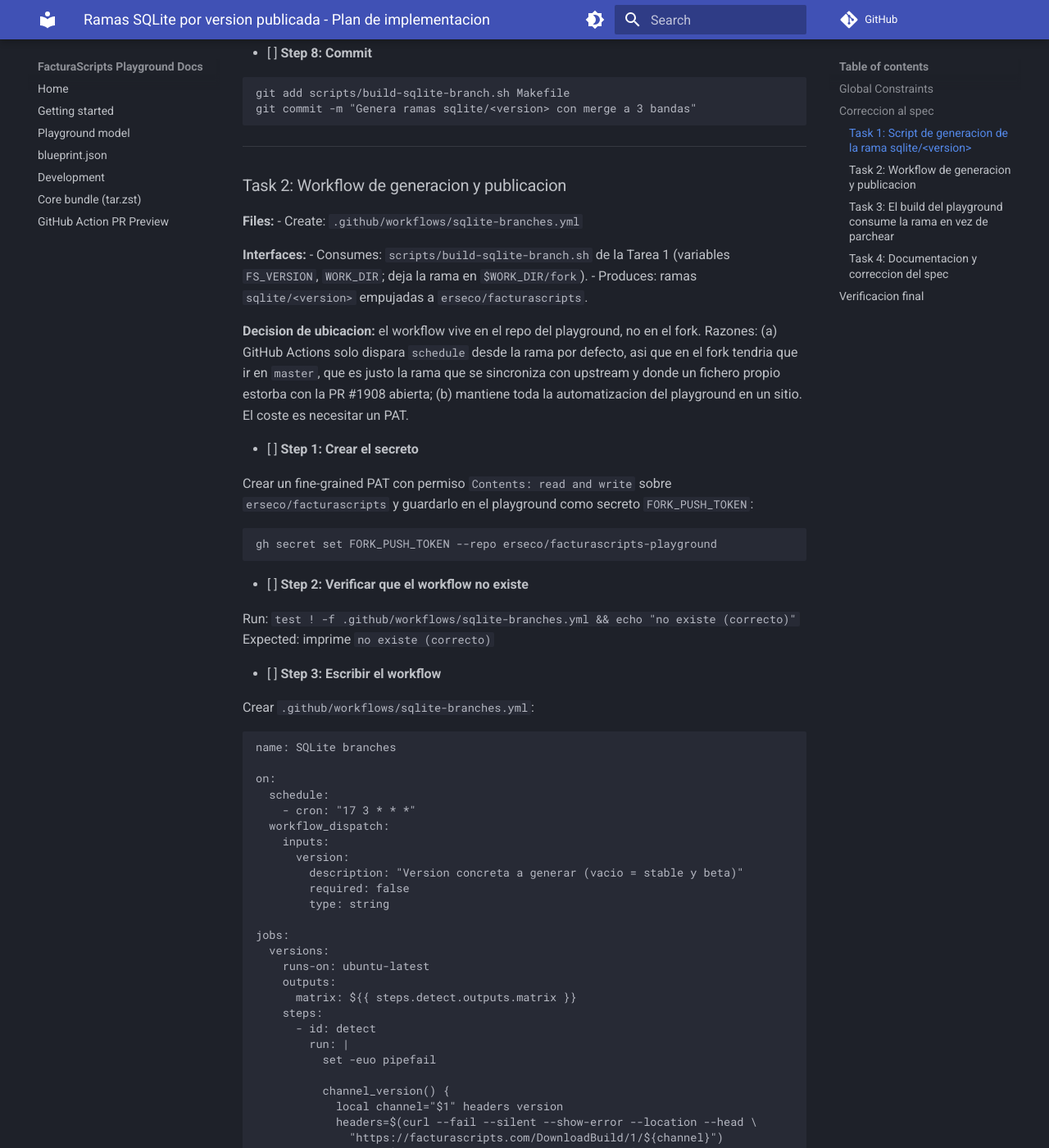
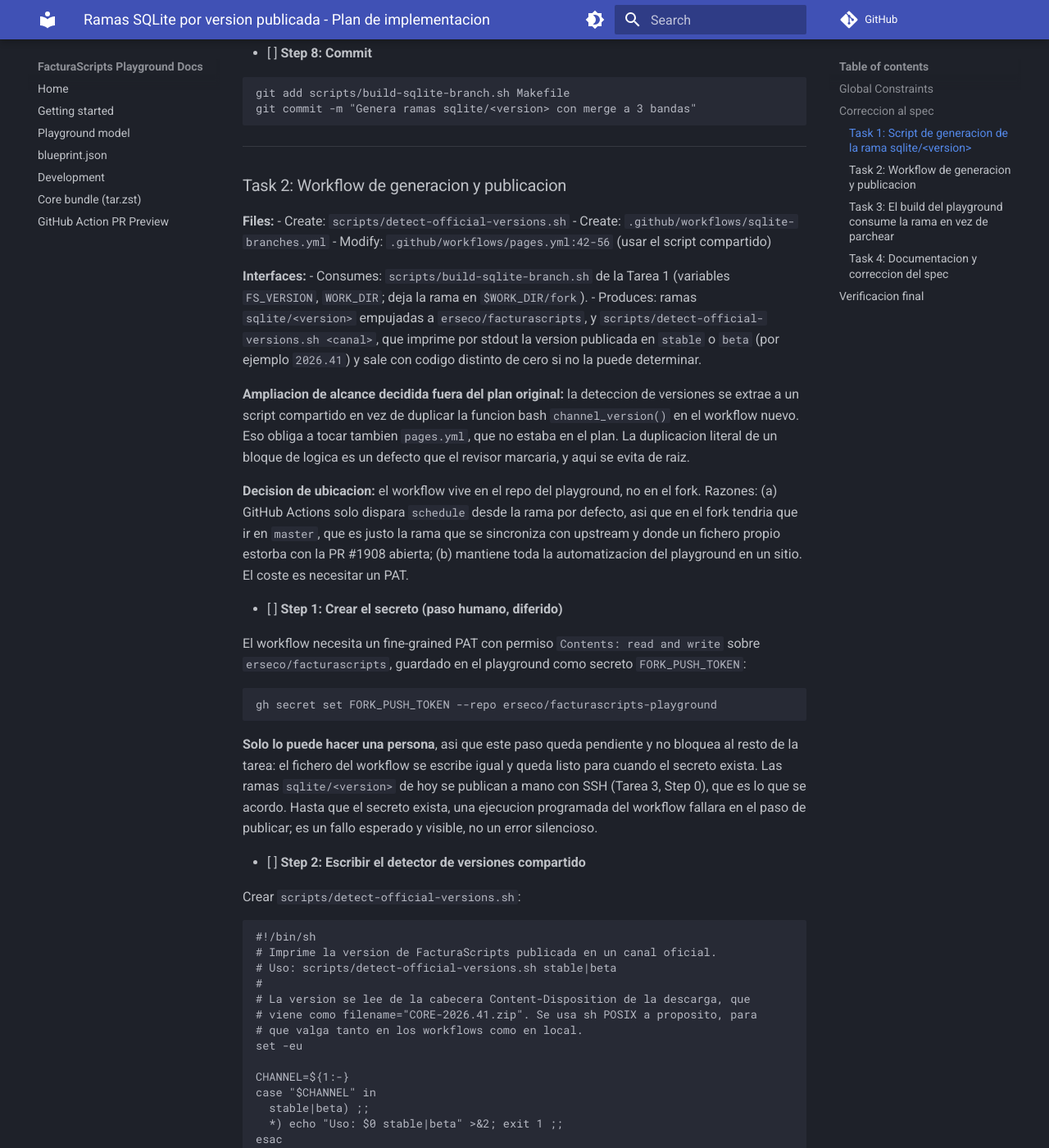
Before and after one commit to erseco/facturascripts-playground, an MkDocs documentation site: the page built from docs/superpowers/plans/2026-07-31-sqlite-version-branches.md, in a window 1280 px wide and 1400 px high, scrolled down 5350 px. Shown: the whole window at 82% size. Built offline with MkDocs 1.6.1 and Material for MkDocs 9.7.7, drawn with Linux system fonts in a browser that asks for light colours; comment, search, counter and statistics services are not loaded; some of the changed text lies outside the part shown.

Commit message:
Ajusta el plan: detector de versiones compartido y publicacion manual de ramas

````diff
--- a/docs/superpowers/plans/2026-07-31-sqlite-version-branches.md
+++ b/docs/superpowers/plans/2026-07-31-sqlite-version-branches.md
@@ -228,28 +228,124 @@
 ### Task 2: Workflow de generacion y publicacion
 
 **Files:**
+- Create: `scripts/detect-official-versions.sh`
 - Create: `.github/workflows/sqlite-branches.yml`
+- Modify: `.github/workflows/pages.yml:42-56` (usar el script compartido)
 
 **Interfaces:**
 - Consumes: `scripts/build-sqlite-branch.sh` de la Tarea 1 (variables `FS_VERSION`, `WORK_DIR`; deja la rama en `$WORK_DIR/fork`).
-- Produces: ramas `sqlite/<version>` empujadas a `erseco/facturascripts`.
+- Produces: ramas `sqlite/<version>` empujadas a `erseco/facturascripts`, y
+  `scripts/detect-official-versions.sh <canal>`, que imprime por stdout la version publicada
+  en `stable` o `beta` (por ejemplo `2026.41`) y sale con codigo distinto de cero si no la
+  puede determinar.
+
+**Ampliacion de alcance decidida fuera del plan original:** la deteccion de versiones se
+extrae a un script compartido en vez de duplicar la funcion bash `channel_version()` en el
+workflow nuevo. Eso obliga a tocar tambien `pages.yml`, que no estaba en el plan. La
+duplicacion literal de un bloque de logica es un defecto que el revisor marcaria, y aqui se
+evita de raiz.
 
 **Decision de ubicacion:** el workflow vive en el repo del playground, no en el fork. Razones: (a) GitHub Actions solo dispara `schedule` desde la rama por defecto, asi que en el fork tendria que ir en `master`, que es justo la rama que se sincroniza con upstream y donde un fichero propio estorba con la PR #1908 abierta; (b) mantiene toda la automatizacion del playground en un sitio. El coste es necesitar un PAT.
 
-- [ ] **Step 1: Crear el secreto**
+- [ ] **Step 1: Crear el secreto (paso humano, diferido)**
 
-Crear un fine-grained PAT con permiso `Contents: read and write` sobre `erseco/facturascripts` y guardarlo en el playground como secreto `FORK_PUSH_TOKEN`:
+El workflow necesita un fine-grained PAT con permiso `Contents: read and write` sobre
+`erseco/facturascripts`, guardado en el playground como secreto `FORK_PUSH_TOKEN`:
 
 ```bash
 gh secret set FORK_PUSH_TOKEN --repo erseco/facturascripts-playground
 ```
 
-- [ ] **Step 2: Verificar que el workflow no existe**
+**Solo lo puede hacer una persona**, asi que este paso queda pendiente y no bloquea al resto
+de la tarea: el fichero del workflow se escribe igual y queda listo para cuando el secreto
+exista. Las ramas `sqlite/<version>` de hoy se publican a mano con SSH (Tarea 3, Step 0), que
+es lo que se acordo. Hasta que el secreto exista, una ejecucion programada del workflow
+fallara en el paso de publicar; es un fallo esperado y visible, no un error silencioso.
+
+- [ ] **Step 2: Escribir el detector de versiones compartido**
+
+Crear `scripts/detect-official-versions.sh`:
+
+```sh
+#!/bin/sh
+# Imprime la version de FacturaScripts publicada en un canal oficial.
+# Uso: scripts/detect-official-versions.sh stable|beta
+#
+# La version se lee de la cabecera Content-Disposition de la descarga, que
+# viene como filename="CORE-2026.41.zip". Se usa sh POSIX a proposito, para
+# que valga tanto en los workflows como en local.
+set -eu
+
+CHANNEL=${1:-}
+case "$CHANNEL" in
+  stable|beta) ;;
+  *) echo "Uso: $0 stable|beta" >&2; exit 1 ;;
+esac
+
+HEADERS=$(curl --fail --silent --show-error --location --head \
+  "https://facturascripts.com/DownloadBuild/1/$CHANNEL")
+
+VERSION=$(printf '%s\n' "$HEADERS" \
+  | sed -nE 's/.*filename="?CORE-([0-9]{4}(\.[0-9]+)?)\.zip"?.*/\1/ip' \
+  | tail -1)
+
+case "$VERSION" in
+  ''|*[!0-9.]*)
+    echo "No se pudo detectar la version del canal $CHANNEL" >&2
+    exit 1
+    ;;
+esac
+
+printf '%s' "$VERSION"
+```
+
+- [ ] **Step 3: Probar el detector contra los dos canales**
+
+Run:
+```bash
+chmod +x scripts/detect-official-versions.sh
+echo "stable=$(scripts/detect-official-versions.sh stable)"
+echo "beta=$(scripts/detect-official-versions.sh beta)"
+scripts/detect-official-versions.sh nosoyuncanal 2>&1 || echo "rechaza canal invalido (correcto)"
+```
+Expected: imprime `stable=` y `beta=` con versiones del tipo `2026.41` y `2026.5`, y la
+tercera linea imprime `rechaza canal invalido (correcto)`.
+
+- [ ] **Step 4: Sustituir la funcion duplicada en pages.yml**
+
+En `.github/workflows/pages.yml`, borrar la definicion completa de `channel_version()`
+(desde `channel_version() {` hasta su `}`, lineas 42-53) y sustituir las dos llamadas
+
+```bash
+          stable=$(channel_version stable)
+          beta=$(channel_version beta)
+```
+
+por
+
+```bash
+          stable=$(scripts/detect-official-versions.sh stable)
+          beta=$(scripts/detect-official-versions.sh beta)
+```
+
+El resto del step (`matrix`, `index`, `changed`, las salidas) no se toca.
+
+- [ ] **Step 5: Verificar que pages.yml sigue siendo valido**
+
+Run: `python3 -c "import yaml; yaml.safe_load(open('.github/workflows/pages.yml')); print('pages.yml valido')"`
+Expected: imprime `pages.yml valido`.
+
+Comprobar ademas que no queda rastro de la funcion:
+
+Run: `grep -c "channel_version" .github/workflows/pages.yml || echo "0 coincidencias (correcto)"`
+Expected: `0 coincidencias (correcto)`.
+
+- [ ] **Step 6: Verificar que el workflow no existe**
 
 Run: `test ! -f .github/workflows/sqlite-branches.yml && echo "no existe (correcto)"`
 Expected: imprime `no existe (correcto)`
 
-- [ ] **Step 3: Escribir el workflow**
+- [ ] **Step 7: Escribir el workflow**
 
 Crear `.github/workflows/sqlite-branches.yml`:
 
@@ -272,28 +368,17 @@
     outputs:
       matrix: ${{ steps.detect.outputs.matrix }}
     steps:
+      - uses: actions/checkout@v4
+
       - id: detect
         run: |
           set -euo pipefail
 
-          channel_version() {
-            local channel="$1" headers version
-            headers=$(curl --fail --silent --show-error --location --head \
-              "https://facturascripts.com/DownloadBuild/1/${channel}")
-            version=$(sed -nE 's/.*filename="?CORE-([0-9]{4}(\.[0-9]+)?)\.zip"?.*/\1/ip' \
-              <<< "$headers" | tail -1)
-            [[ "$version" =~ ^[0-9]{4}(\.[0-9]+)?$ ]] || {
-              echo "No se pudo detectar la version ${channel}" >&2
-              exit 1
-            }
-            printf '%s' "$version"
-          }
-
           if [[ -n "${{ inputs.version }}" ]]; then
             matrix=$(jq -nc --arg v "${{ inputs.version }}" '{version: [$v]}')
           else
-            stable=$(channel_version stable)
-            beta=$(channel_version beta)
+            stable=$(scripts/detect-official-versions.sh stable)
+            beta=$(scripts/detect-official-versions.sh beta)
             if [[ "$stable" == "$beta" ]]; then
               matrix=$(jq -nc --arg s "$stable" '{version: [$s]}')
             else
@@ -386,34 +471,28 @@
 
 Nota sobre el `if` de "ya existe": la generacion es idempotente por version. Una release publicada no cambia, asi que regenerarla cada noche seria trabajo tirado. Cuando cambies el delta SQLite y quieras rehacer una rama, borrala (`git push --delete`) y el workflow la recrea, o usa `workflow_dispatch` con la version.
 
-- [ ] **Step 4: Validar la sintaxis del workflow**
+- [ ] **Step 8: Validar la sintaxis del workflow**
 
 Run: `npx --yes yaml-lint .github/workflows/sqlite-branches.yml || python3 -c "import yaml,sys; yaml.safe_load(open('.github/workflows/sqlite-branches.yml')); print('YAML valido')"`
 Expected: imprime `YAML valido` (o el lint pasa sin errores).
 
-- [ ] **Step 5: Commit**
+- [ ] **Step 9: Commit**
 
 ```bash
-git add .github/workflows/sqlite-branches.yml
+git add scripts/detect-official-versions.sh .github/workflows/sqlite-branches.yml .github/workflows/pages.yml
 git commit -m "Anade workflow que genera las ramas sqlite por version"
 ```
 
-- [ ] **Step 6: Ejecutarlo a mano una vez, para stable y beta**
+- [ ] **Step 10: Dejar constancia de que la ejecucion real queda pendiente del secreto**
 
-Se lanza sin el input `version` para que genere las dos versiones vigentes: la Tarea 3 y la
-verificacion final necesitan que existan tanto `sqlite/2026.41` como `sqlite/2026.5`.
+El workflow no se puede ejecutar de extremo a extremo hasta que exista `FORK_PUSH_TOKEN`
+(Step 1). Lo que si se comprueba ahora es que la deteccion de versiones que usa funciona,
+porque es el unico paso que no depende del secreto:
 
-Run: `gh workflow run "SQLite branches" --repo erseco/facturascripts-playground`
-Luego: `gh run watch --repo erseco/facturascripts-playground`
-Expected: los dos jobs de la matriz terminan en verde, cada uno con la linea
-`Smoke test correcto: el bundle lleva el soporte SQLite.`
+Run: `scripts/detect-official-versions.sh stable && echo && scripts/detect-official-versions.sh beta`
+Expected: dos versiones del tipo `2026.41` y `2026.5`.
 
-Comprobar el resultado:
-
-```bash
-git ls-remote --heads https://github.com/erseco/facturascripts.git 'sqlite/*'
-```
-Expected: lista `sqlite/2026.41` y `sqlite/2026.5`.
+Las ramas de hoy se publican a mano en la Tarea 3, Step 0.
 
 ---
 
@@ -427,6 +506,31 @@
 **Interfaces:**
 - Consumes: ramas `sqlite/<version>` publicadas en la Tarea 2.
 - Produces: `fetch-facturascripts-source.sh` sigue imprimiendo por stdout el directorio del core, ahora siempre un clon de git.
+
+- [ ] **Step 0: Generar y publicar las dos ramas de version**
+
+La Tarea 1 ya dejo `sqlite/2026.41` en el clon local. Falta la beta, y falta publicar ambas:
+el resto de esta tarea las necesita en el remoto para poder verificar de verdad.
+
+```bash
+FS_VERSION=2026.5 sh scripts/build-sqlite-branch.sh
+cd .cache/sqlite-branch/fork
+git push git@github.com:erseco/facturascripts.git sqlite/2026.41 sqlite/2026.5
+cd -
+```
+
+Expected: la generacion de 2026.5 termina sin conflictos y con los `php -l` limpios, igual
+que la de 2026.41, y el push crea las dos ramas.
+
+Comprobar:
+
+```bash
+git ls-remote --heads git@github.com:erseco/facturascripts.git 'sqlite/*'
+```
+Expected: lista `sqlite/2026.41` y `sqlite/2026.5`.
+
+Si la generacion de 2026.5 conflictua, PARA y reporta: significa que el delta no es tan
+estable entre canales como asume el diseno, y eso es informacion que cambia el plan.
 
 - [ ] **Step 1: Comprobar el estado de partida**
 
````
